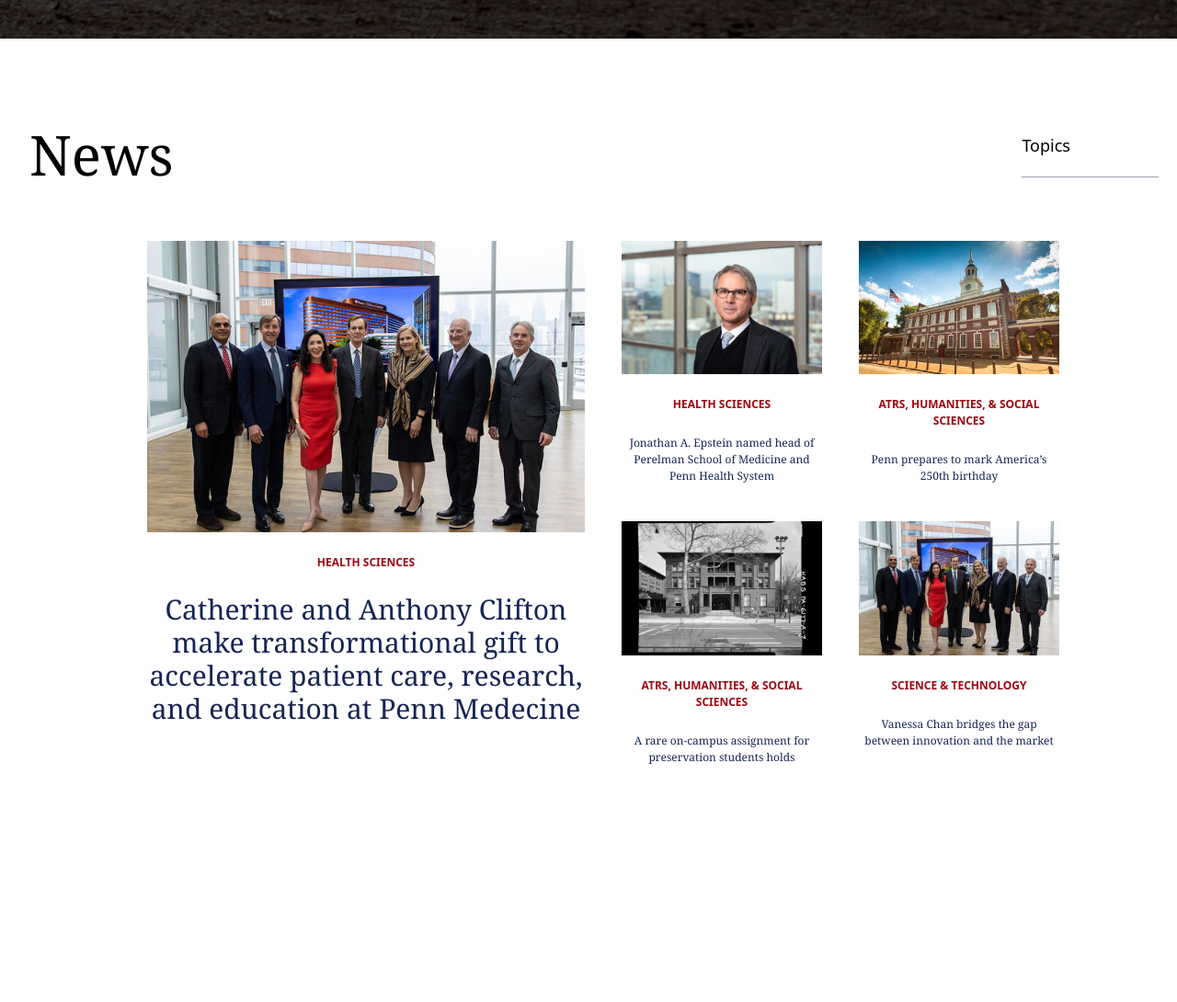
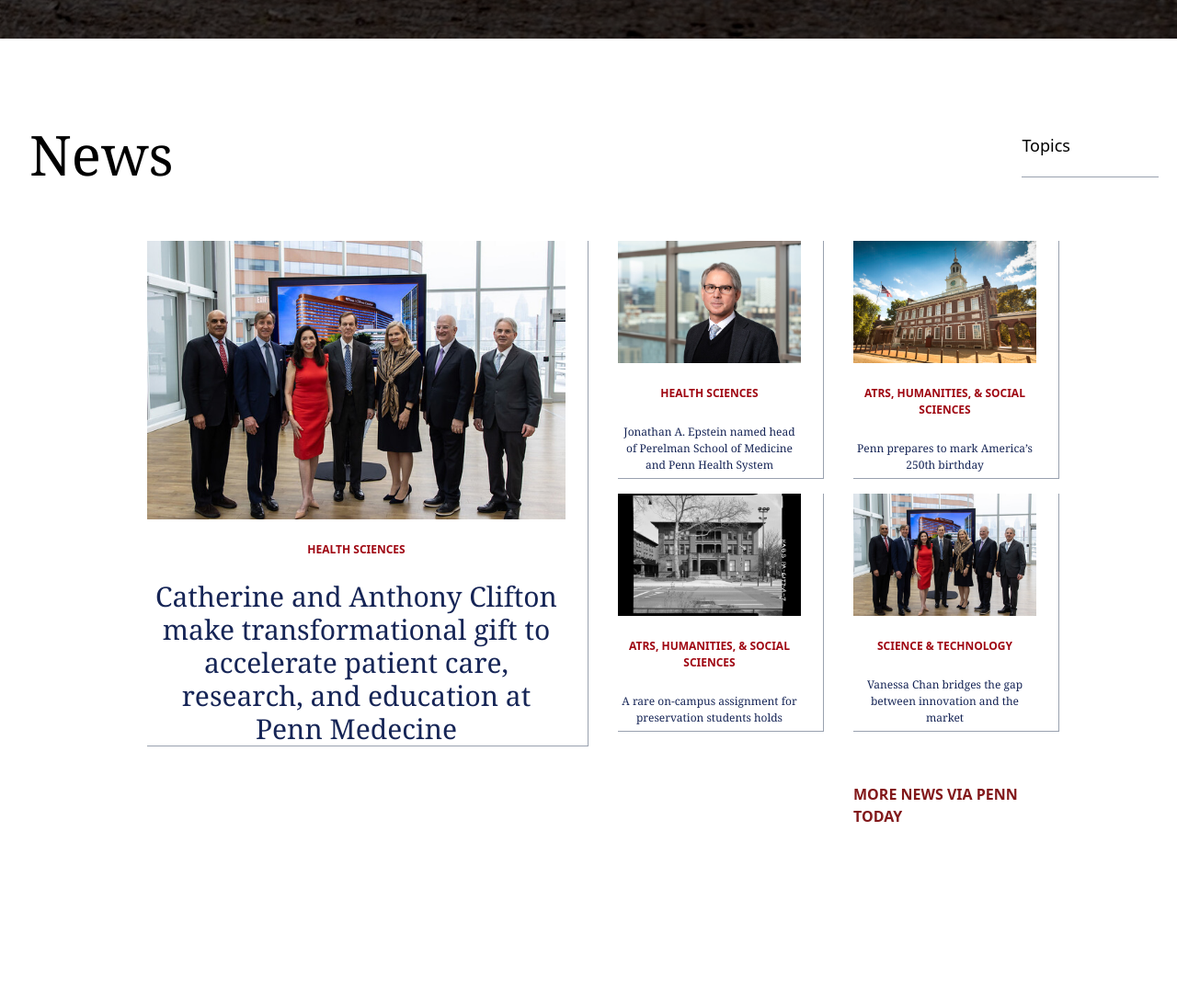
Before and after one commit to dondou21/gate, a website: page public/index.html in a window 1280 px wide. Shown: the part 758-1848 px from the top of the page at 92% size. Drawn offline with Linux system fonts and the light colour scheme.

Commit message:
News last part added (More news)

```diff
--- a/public/index.html
+++ b/public/index.html
@@ -4,7 +4,7 @@
   <meta charset="UTF-8">
   <meta name="viewport" content="width=device-width, initial-scale=1.0">
   <link href="./output.css" rel="stylesheet">
-  <title>Penn</title>
+  <title>University of Pennsylvania</title>
 </head>
 <body class=" ">
   <header class="relative  bg-[url(./images/avian-bird-flu.jpg)] bg-cover bg-center h-[800px]  ">
@@ -51,7 +51,7 @@
 
   <!-- NEWS Section  -->
 
-  <section class=" mt-24  ml-8  ">
+  <div class=" grid mt-24  ml-8  ">
     <!-- title -->
 
      <div class="flex relative justify-between items-center w-full mb-16   ">
@@ -60,9 +60,9 @@
      </div>
      <!-- Boxes -->
 
-      <div class="grid grid-cols-4 grid-rows-5 gap-10   mx-32 ">
+      <div class="grid grid-cols-4 grid-rows-5 gap-x-8  mx-32 ">
         <!-- Box1 -->
-          <div class="col-span-2 row-span-2  ">
+          <div class="col-span-2 row-span-2 border-r border-gray-400 pr-6   border-b ">
               <img src="./images/pavilion-gift-teaser_3.jpg" alt="Pavilion" srcset="">
               <div>
                 <h1 class="new-tite">
@@ -75,7 +75,7 @@
               </div>
           </div>
           <!-- Box2 -->
-          <div class="col-start-3">
+          <div class="col-start-3 border-r border-gray-400 pr-6 border-b mb-4  ">
             <img class="" src="./images/epstein-jon-teaser_1.jpg" alt="Epstein" srcset="">
             <div>
               <h1 class="new-tite">
@@ -87,7 +87,7 @@
             </div>
           </div>
           <!-- Box3 -->
-          <div class="col-start-4">
+          <div class="col-start-4 border-r border-gray-400 pr-6 border-b mb-4">
             <img src="./images/america-250-teaser-social-main_1.jpg" alt="america" srcset="">
             <div>
               <h1 class="new-tite">
@@ -99,7 +99,7 @@
             </div>
           </div>
           <!-- Box4 -->
-          <div class="col-start-3 row-start-2">
+          <div class="col-start-3 row-start-2 border-r border-gray-400 pr-6 border-b mb-4">
             <img src="./images/preservation-campus-teaser_1.jpg" alt="preservation-campus-teaser_1" srcset="">
             <h1 class="new-tite">
               ATRS, HUMANITIES, & SOCIAL SCIENCES
@@ -109,7 +109,7 @@
             </p>
           </div>
           <!-- Box5 -->
-          <div class="col-start-4 row-start-2">
+          <div class="col-start-4 row-start-2 border-r border-gray-400 pr-6 border-b mb-4">
             <img src="./images/pavilion-gift-teaser_3.jpg" alt="" srcset="">
             <h1 class="new-tite">
               SCIENCE & TECHNOLOGY
@@ -118,12 +118,10 @@
               Vanessa Chan bridges the gap between innovation and the market
             </p>
           </div>
-      </div>
-
-      <div>
+          <a class="col-start-4 mt-10 items-end  justify-end text-red-900 font-semibold hover:underline " href="#">MORE NEWS VIA PENN TODAY</a>
 
       </div>
-  </section>
+    </div>
 
 </body>
 </html>
```
Also changed, not shown: public/output.css.
